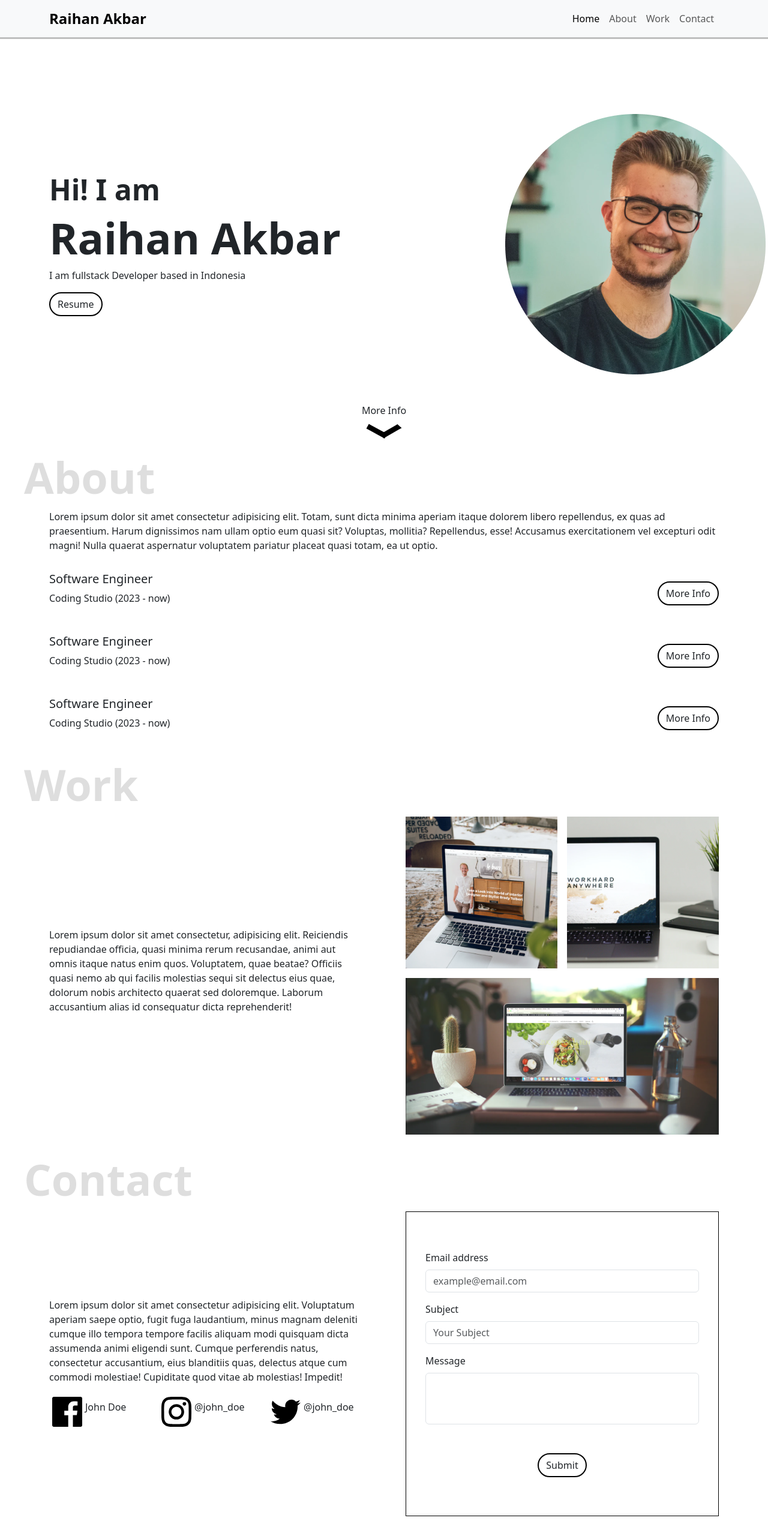
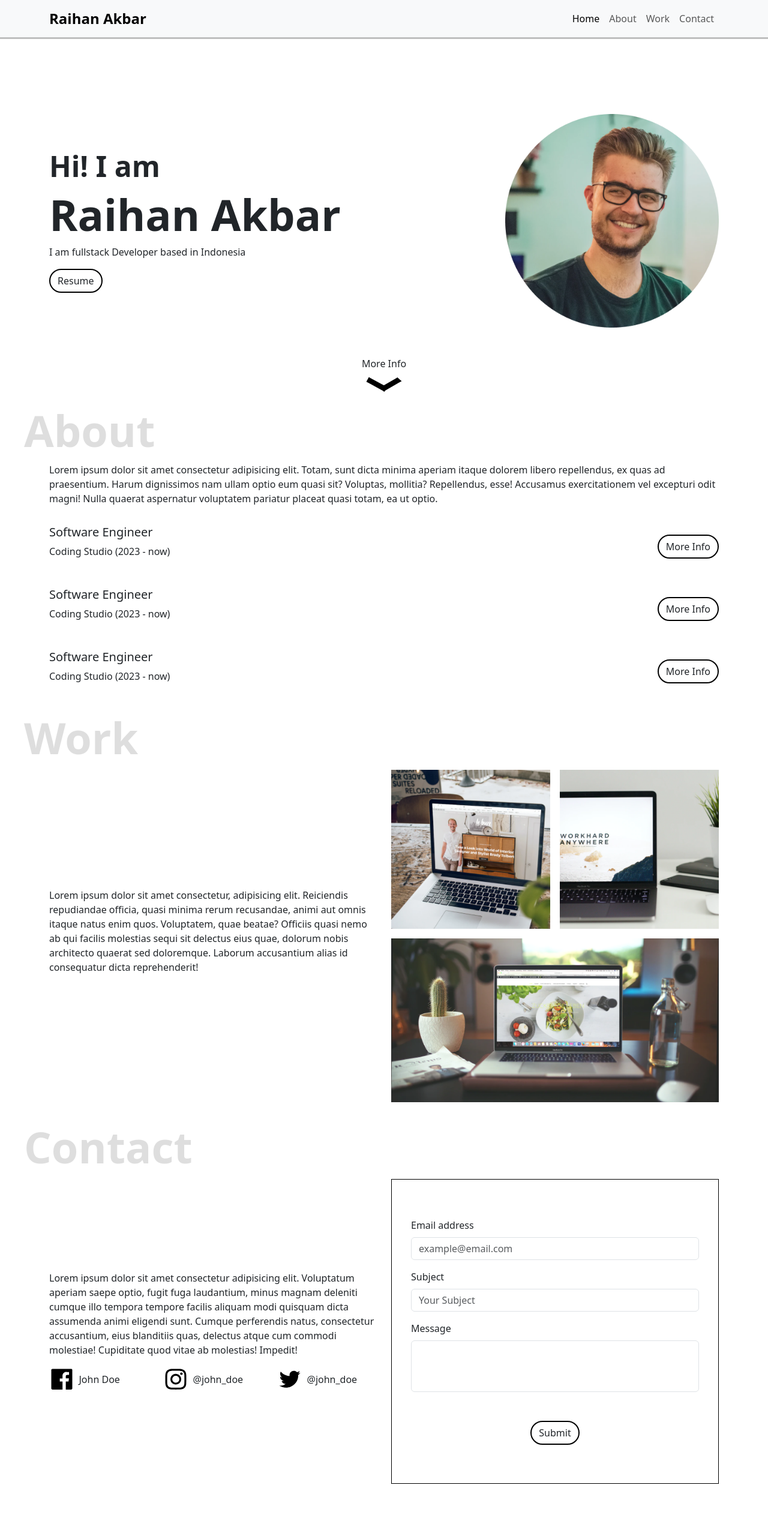
Before and after one commit to Kiw7/TestUpload, a plain HTML site: page index.html in a window 1280 px wide. Shown: the whole page at 60% size. Drawn offline with nearby package versions, Linux system fonts and the light colour scheme.

Commit message:
tidy it up

```diff
--- a/index.html
+++ b/index.html
@@ -22,37 +22,37 @@
             <div class="collapse navbar-collapse" id="navbarNav">
                 <ul class="navbar-nav ms-auto">
                     <li class="nav-item">
-                        <a class="nav-link active" aria-current="page" href="#">Home</a>
+                        <a class="nav-link active" aria-current="page" href="#home">Home</a>
                     </li>
                     <li class="nav-item">
-                        <a class="nav-link" href="#">About</a>
+                        <a class="nav-link" href="#about">About</a>
                     </li>
                     <li class="nav-item">
-                        <a class="nav-link" href="#">Work</a>
+                        <a class="nav-link" href="#work">Work</a>
                     </li>
                     <li class="nav-item">
-                        <a class="nav-link" href="#">Contact</a>
+                        <a class="nav-link" href="#contact">Contact</a>
                     </li>
                 </ul>
             </div>
         </div>
     </nav>
     <section class="home container" id="home">
-        <div class="row d-flex align-items-center">
-            <div class="col-8">
+        <div class="row d-flex align-items-center flex-md-row flex-column-reverse">
+            <div class="col-12 col-md-8">
                 <h3 class="fw-semibold">Hi! I am</h3>
                 <h1 class="fw-bold">Raihan Akbar</h1>
                 <p>I am fullstack Developer based in Indonesia</p>
                 <a class="btn button" href="resume/Raihan Akbar - CV.pdf" download>Resume</a>
             </div>
-            <div class="col-4">
+            <div class="col-12 col-md-4 d-flex justify-content-md-end justify-content-center">
                 <img src="images/potrait.png" alt="potrait">
             </div>
         </div>
-        <div class="arrow w-100 d-flex align-items-center flex-column mt-5">
-            <a href="#about" class="text-decoration-none text-dark">More Info</a>
+        <a href="#about" class="text-decoration-none arrow w-100 d-flex align-items-center flex-column mt-5">
+            <div class="text-dark">More Info</div>
             <img src="images/arrow.svg" alt="arrow" id="arrow">
-        </div>
+        </a>
     </section>
     <section id="about" class="about container">
         <p>Lorem ipsum dolor sit amet consectetur adipisicing elit. Totam, sunt dicta minima aperiam itaque dolorem
@@ -103,14 +103,14 @@
         </div>
     </section>
     <section id="work" class="work container">
-        <div class="row d-flex align-items-center gap-5">
-            <div class="col">
+        <div class="row d-flex align-items-center">
+            <div class="col-12 col-md-6">
                 <p>Lorem ipsum dolor sit amet consectetur, adipisicing elit. Reiciendis repudiandae officia, quasi
                     minima rerum recusandae, animi aut omnis itaque natus enim quos. Voluptatem, quae beatae? Officiis
                     quasi nemo ab qui facilis molestias sequi sit delectus eius quae, dolorum nobis architecto quaerat
                     sed doloremque. Laborum accusantium alias id consequatur dicta reprehenderit!</p>
             </div>
-            <div class="col work-img">
+            <div class="col-12 col-md-6 work-img">
                 <div id="work-1" class="work-img-item">
                     <img src="images/work-1.png" alt="work 1" id="work-1">
                 </div>
@@ -125,8 +125,8 @@
         </div>
     </section>
     <section id="contact" class="contact container">
-        <div class="row d-flex align-items-center gap-5">
-            <div class="col">
+        <div class="row d-flex align-items-center">
+            <div class="col-12 col-md-6">
                 <p>Lorem ipsum dolor sit amet consectetur adipisicing elit. Voluptatum aperiam saepe optio, fugit fuga
                     laudantium, minus magnam deleniti cumque illo tempora tempore facilis aliquam modi quisquam dicta
                     assumenda animi eligendi sunt. Cumque perferendis natus, consectetur accusantium, eius blanditiis
@@ -134,20 +134,20 @@
                     delectus atque cum commodi molestiae! Cupiditate quod vitae ab molestias! Impedit!</p>
                 <div class="row">
                     <div class="col d-flex align-items-center">
-                        <img src="images/Facebook.svg" alt="facebook icon">
-                        <p>John Doe</p>
+                        <img class="w-25" src="images/Facebook.svg" alt="facebook icon">
+                        <p class="mb-0 ms-2">John Doe</p>
                     </div>
                     <div class="col d-flex align-items-center">
-                        <img src="images/Instagram.svg" alt="instagram icon">
-                        <p>@john_doe</p>
+                        <img class="w-25" src="images/Instagram.svg" alt="instagram icon">
+                        <p class="mb-0 ms-2">@john_doe</p>
                     </div>
                     <div class="col d-flex align-items-center">
-                        <img src="images/Twitter.svg" alt="twitter icon">
-                        <p>@john_doe</p>
+                        <img class="w-25" src="images/Twitter.svg" alt="twitter icon">
+                        <p class="mb-0 ms-2">@john_doe</p>
                     </div>
                 </div>
             </div>
-            <div class="col">
+            <div class="col-12 col-md-6 contact-div">
                 <form class="contact-form" onclick="onFormSubmit(event)">
                     <div class="mb-3">
                         <label for="inp_email" class="form-label">Email address</label>
--- a/style.css
+++ b/style.css
@@ -2,6 +2,9 @@ section {
   padding-top: 128px;
   position: relative;
 }
+
+/* section#home {
+} */
 
 section::before {
   z-index: -1;
@@ -34,7 +37,9 @@ section::before {
 .home h3 {
   font-size: 48px;
 }
-
+.home img {
+  width: 100%;
+}
 .home .arrow img {
   width: 60px;
 }
@@ -130,6 +135,24 @@ section::before {
   resize: none;
 }
 
+@media only screen and (max-width: 768px) {
+  section#home {
+    padding-top: 64px;
+  }
+  .home img {
+    width: 50%;
+  }
+  .contact-div {
+    padding-top: 32px;
+  }
+}
+@media only screen and (max-width: 576px) {
+  section::before {
+    left: 0;
+    font-size: 64px;
+  }
+}
+
 @keyframes upDown {
   0% {
     transform: translateY(0);
```
